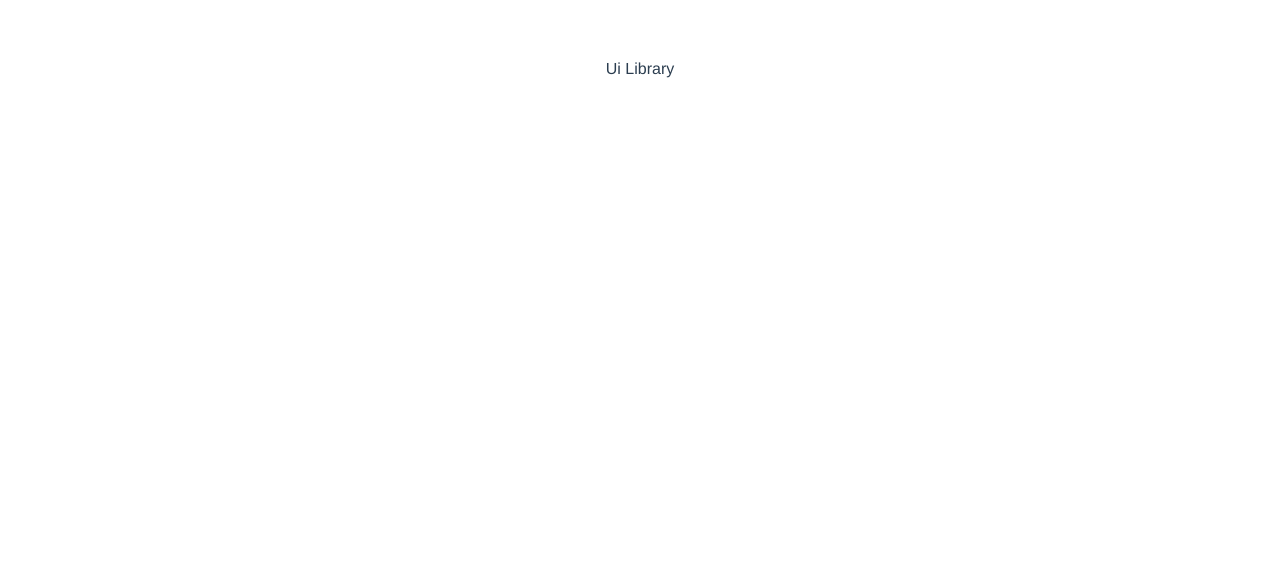
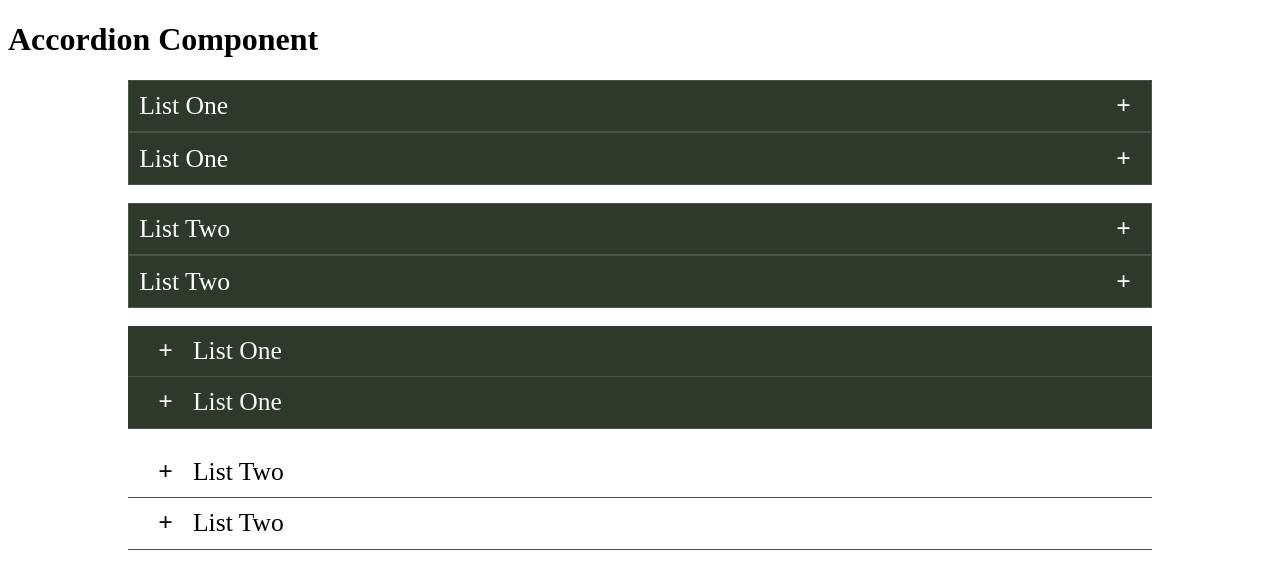
Before and after one commit to moja-global/ui-library, a Vue app: page / in a window 1280 px wide. Shown: the top 570 px of the page. Built offline with nearby package versions, Linux system fonts and the light colour scheme.

Commit message:
Added Accordion Component Folder

```diff
--- a/src/App.vue
+++ b/src/App.vue
@@ -1,24 +1,178 @@
 <template>
-  <div>Ui Library</div>
+
+<h1>Accordion Component</h1>
+
+    <AccordionComponent classname="container80 center"
+      ><AccordionItem
+        Heading="List One"
+        label="label_secondary"
+        content="content_secondary_dark"
+      >
+        <p>
+          Lorem ipsum dolor sit amet consectetur adipisicing elit. Recusandae
+          saepe necessitatibus laboriosam architecto tempore a dicta quod sunt
+          doloribus perspiciatis!
+        </p>
+        <p>
+          Lorem ipsum, dolor sit amet consectetur adipisicing elit. Voluptas,
+          hic, id reiciendis doloremque quos possimus enim aut voluptates quo
+          praesentium accusamus cumque aliquid beatae esse nesciunt. Vel
+          possimus aliquid facere?
+        </p>
+      </AccordionItem>
+      <AccordionItem
+        Heading="List One"
+        label="label_secondary"
+        content="content_secondary_dark"
+      >
+        <p>
+          Lorem ipsum dolor sit amet consectetur adipisicing elit. Recusandae
+          saepe necessitatibus laboriosam architecto tempore a dicta quod sunt
+          doloribus perspiciatis!
+        </p>
+        <p>
+          Lorem ipsum, dolor sit amet consectetur adipisicing elit. Voluptas,
+          hic, id reiciendis doloremque quos possimus enim aut voluptates quo
+          praesentium accusamus cumque aliquid beatae esse nesciunt. Vel
+          possimus aliquid facere?
+        </p>
+      </AccordionItem>
+      </AccordionComponent
+    >
+    <br>
+    <AccordionComponent classname="container80 center"
+    >
+      <AccordionItem
+        Heading="List Two"
+        label="label_secondary"
+        content="content_secondary"
+      >
+        <p>
+          Lorem ipsum dolor sit amet consectetur adipisicing elit. Recusandae
+          saepe necessitatibus laboriosam architecto tempore a dicta quod sunt
+          doloribus perspiciatis!
+        </p>
+        <p>
+          Lorem ipsum, dolor sit amet consectetur adipisicing elit. Voluptas,
+          hic, id reiciendis doloremque quos possimus enim aut voluptates quo
+          praesentium accusamus cumque aliquid beatae esse nesciunt. Vel
+          possimus aliquid facere?
+        </p>
+      </AccordionItem>
+      <AccordionItem
+        Heading="List Two"
+        label="label_secondary"
+        content="content_secondary"
+      >
+        <p>
+          Lorem ipsum dolor sit amet consectetur adipisicing elit. Recusandae
+          saepe necessitatibus laboriosam architecto tempore a dicta quod sunt
+          doloribus perspiciatis!
+        </p>
+        <p>
+          Lorem ipsum, dolor sit amet consectetur adipisicing elit. Voluptas,
+          hic, id reiciendis doloremque quos possimus enim aut voluptates quo
+          praesentium accusamus cumque aliquid beatae esse nesciunt. Vel
+          possimus aliquid facere?
+        </p>
+      </AccordionItem>
+      </AccordionComponent
+    >
+    <br>
+    <AccordionComponent classname="container80 center"
+      ><AccordionItem
+        Heading="List One"
+        label="label_primary_dark"
+        content="content_primary_dark"
+      >
+        <p>
+          Lorem ipsum dolor sit amet consectetur adipisicing elit. Recusandae
+          saepe necessitatibus laboriosam architecto tempore a dicta quod sunt
+          doloribus perspiciatis!
+        </p>
+        <p>
+          Lorem ipsum, dolor sit amet consectetur adipisicing elit. Voluptas,
+          hic, id reiciendis doloremque quos possimus enim aut voluptates quo
+          praesentium accusamus cumque aliquid beatae esse nesciunt. Vel
+          possimus aliquid facere?
+        </p>
+      </AccordionItem>
+      <AccordionItem
+        Heading="List One"
+        label="label_primary_dark"
+        content="content_primary_dark"
+      >
+        <p>
+          Lorem ipsum dolor sit amet consectetur adipisicing elit. Recusandae
+          saepe necessitatibus laboriosam architecto tempore a dicta quod sunt
+          doloribus perspiciatis!
+        </p>
+        <p>
+          Lorem ipsum, dolor sit amet consectetur adipisicing elit. Voluptas,
+          hic, id reiciendis doloremque quos possimus enim aut voluptates quo
+          praesentium accusamus cumque aliquid beatae esse nesciunt. Vel
+          possimus aliquid facere?
+        </p>
+      </AccordionItem>
+      </AccordionComponent
+    >
+    <br>
+    <AccordionComponent classname="container80 center"
+    >
+      <AccordionItem
+        Heading="List Two"
+        label="label_primary"
+        content="content_primary"
+      >
+        <p>
+          Lorem ipsum dolor sit amet consectetur adipisicing elit. Recusandae
+          saepe necessitatibus laboriosam architecto tempore a dicta quod sunt
+          doloribus perspiciatis!
+        </p>
+        <p>
+          Lorem ipsum, dolor sit amet consectetur adipisicing elit. Voluptas,
+          hic, id reiciendis doloremque quos possimus enim aut voluptates quo
+          praesentium accusamus cumque aliquid beatae esse nesciunt. Vel
+          possimus aliquid facere?
+        </p>
+      </AccordionItem>
+      <AccordionItem
+        Heading="List Two"
+        label="label_primary"
+        content="content_primary"
+      >
+        <p>
+          Lorem ipsum dolor sit amet consectetur adipisicing elit. Recusandae
+          saepe necessitatibus laboriosam architecto tempore a dicta quod sunt
+          doloribus perspiciatis!
+        </p>
+        <p>
+          Lorem ipsum, dolor sit amet consectetur adipisicing elit. Voluptas,
+          hic, id reiciendis doloremque quos possimus enim aut voluptates quo
+          praesentium accusamus cumque aliquid beatae esse nesciunt. Vel
+          possimus aliquid facere?
+        </p>
+      </AccordionItem>
+      </AccordionComponent
+    >
+    <br>
 </template>
 
 <script>
+import AccordionComponent from "./components/Accordion/AccordionComponent.vue";
+import AccordionItem from "./components/Accordion/AccordionItem.vue";
 
 export default {
-  name: 'App',
+  name: "App",
   components: {
-
-  }
-}
+    AccordionComponent,
+    AccordionItem,
+  },
+};
 </script>
 
 <style>
 #app {
-  font-family: Avenir, Helvetica, Arial, sans-serif;
-  -webkit-font-smoothing: antialiased;
-  -moz-osx-font-smoothing: grayscale;
-  text-align: center;
-  color: #2c3e50;
-  margin-top: 60px;
+  font-family: "DM Sans";
 }
 </style>
--- /dev/null
+++ b/src/components/Accordion/AccordionComponent.vue
@@ -0,0 +1,36 @@
+<template>
+  <div :class="classname">
+    <slot></slot>
+  </div>
+</template>
+
+<script>
+export default {
+  name: "AccordionComponent",
+  props: {
+    classname: String,
+  },
+};
+</script>
+
+<!-- Add "scoped" attribute to limit CSS to this component only -->
+<style scoped>
+.center {
+  margin-left: auto;
+  margin-right: auto;
+}
+.container80 {
+  width: 80vw;
+}
+.container60 {
+  width: 60vw;
+}
+
+.container40 {
+  width: 40vw;
+}
+
+.container20 {
+  width: 20vw;
+}
+</style>
--- /dev/null
+++ b/src/components/Accordion/AccordionItem.vue
@@ -0,0 +1,183 @@
+<template>
+  <div :class="[toggle ? isActive : '', contentbox]" @click="accordionhandler">
+    <div :class="label">{{ Heading }}</div>
+    <div :class="content">
+      <slot></slot>
+    </div>
+  </div>
+</template>
+
+<script>
+import { ref } from "vue";
+export default {
+  name: "AccordionItem",
+  props: {
+    Heading: String,
+    label: String,
+    content: String,
+  },
+  setup() {
+    const toggle = ref(false);
+    const isActive = ref("active");
+
+    function accordionhandler() {
+      toggle.value = !toggle.value;
+      console.log(toggle.value);
+    }
+
+    return {
+      toggle,
+      accordionhandler,
+      isActive,
+    };
+  },
+};
+</script>
+
+<!-- Add "scoped" attribute to limit CSS to this component only -->
+<style scoped>
+.label_secondary {
+  font-size: 2vw;
+  background-color: #2e382b;
+  padding: 1%;
+  color: white;
+  border: 1px solid #475447;
+}
+.content_secondary {
+  background-color: white;
+  height: 0;
+  position: relative;
+  overflow: hidden;
+  transition: 1s;
+}
+
+.content_secondary_dark {
+  background-color: #475447;
+  color: #f7f5f7;
+  height: 0;
+  position: relative;
+  overflow: hidden;
+  transition: 1s;
+}
+.label_secondary::before {
+  content: "+";
+  float: right;
+  color: white;
+  font-weight: 900;
+  padding-right: 1%;
+}
+.active .label_secondary::before {
+  content: "-";
+  float: right;
+  color: white;
+  font-weight: 900;
+  padding-right: 1%;
+}
+.active .content_secondary {
+  background-color: #f7f5f7;
+  height: 16%;
+  padding: 1%;
+  font-size: 1.4vw;
+  transition: 1s;
+  margin-bottom: 0.2%;
+}
+.active .content_secondary_dark {
+  background-color: #475447;
+  color: #f7f5f7;
+  height: 16%;
+  padding: 1%;
+  font-size: 1.4vw;
+  transition: 1s;
+  margin-bottom: 0.2%;
+}
+
+.label_primary {
+  font-size: 2vw;
+  background-color: #ffffff;
+  padding: 1%;
+  color: #000000;
+  border-bottom: 1px solid #475447;
+}
+
+.label_primary_dark {
+  font-size: 2vw;
+  padding: 1%;
+  background-color: #2e382b;
+  color: #f7f5f7;
+  border-bottom: 1px solid #475447;
+}
+.content_primary {
+  background-color: white;
+  height: 0;
+  position: relative;
+  overflow: hidden;
+  transition: 1s;
+}
+
+.content_primary_dark {
+  background-color: #2e382b;
+  color: #f7f5f7;
+  height: 0;
+  position: relative;
+  overflow: hidden;
+  transition: 1s;
+}
+.label_primary::before {
+  content: "+";
+  float: left;
+  color: #000000;
+  font-weight: 900;
+  border-radius: 50%;
+  margin-right: 2%;
+  margin-left: 2%;
+}
+
+.label_primary_dark::before {
+  content: "+";
+  float: left;
+  color: #f7f5f7;
+  font-weight: 900;
+  border-radius: 50%;
+  margin-right: 2%;
+  margin-left: 2%;
+}
+.active .label_primary::before {
+  content: "-";
+  float: left;
+  color: #000000;
+  font-weight: 900;
+  border-radius: 50%;
+  margin-right: 2%;
+  margin-left: 2%;
+}
+
+.active .label_primary_dark::before {
+  content: "-";
+  float: left;
+  color: #f7f5f7;
+  font-weight: 900;
+  border-radius: 50%;
+  margin-right: 2%;
+  margin-left: 2%;
+}
+.active .content_primary {
+  background-color: #f7f5f7;
+  height: 16%;
+  padding: 1%;
+  padding-left: 6%;
+  font-size: 1.4vw;
+  transition: 1s;
+  margin-bottom: 0.2%;
+}
+
+.active .content_primary_dark {
+  background-color: #2e382b;
+  color: #f7f5f7;
+  height: 16%;
+  padding: 1%;
+  padding-left: 6%;
+  font-size: 1.4vw;
+  transition: 1s;
+  margin-bottom: 0.2%;
+}
+</style>
```
Also changed, not shown: 1 other file (tests, documents, lock files or other folders).
